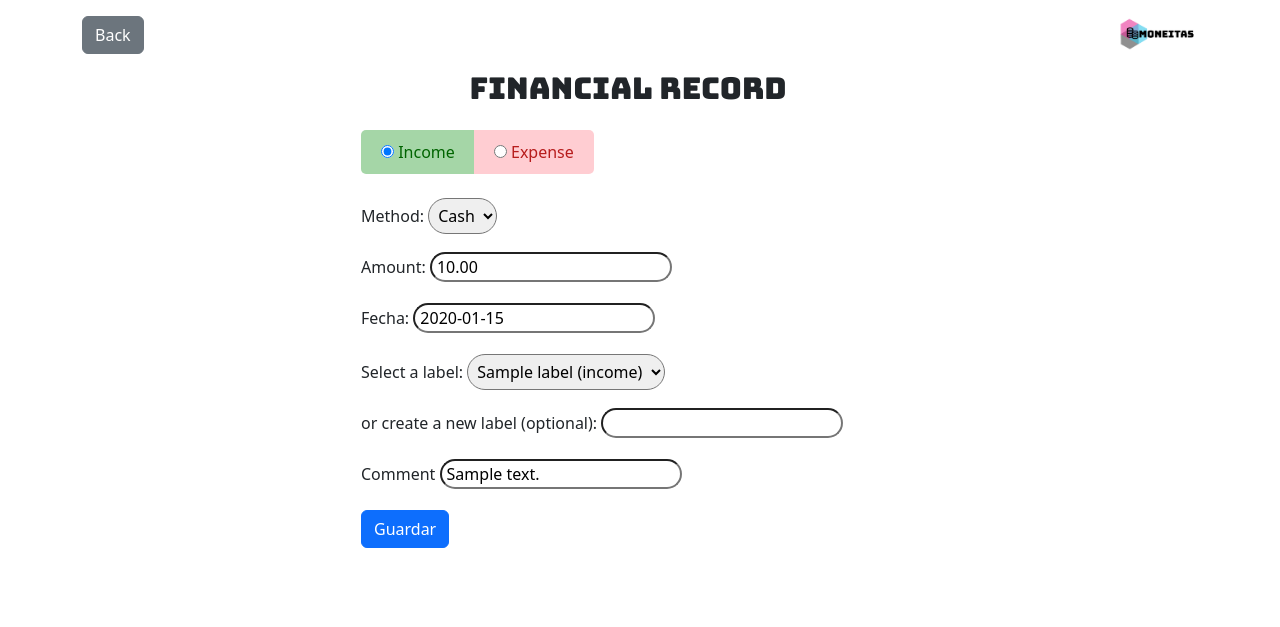
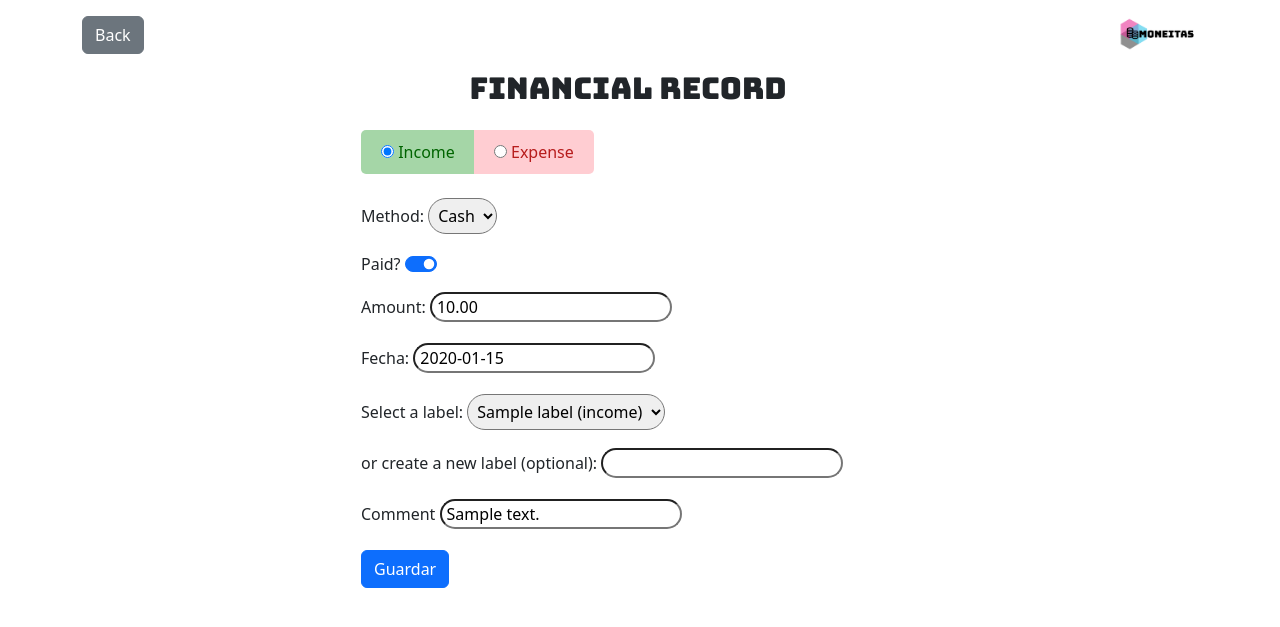
Before and after one commit to mdlunag/django-projects, a Django app: page /es/moneitas/create_record/1/ in a window 1280 px wide. Shown: the top 627 px of the page. Run offline with Django 3.2, Linux system fonts and the light colour scheme; a user stored in the database is signed in; tables that the repository leaves empty hold one stand-in row (values such as "Sample post"); data that the repository does not hold is empty; some libraries are stand-ins or nearby versions.

Commit message:
[IMP] moneitas: add income_paid field in views

```diff
--- a/moneitas/forms.py
+++ b/moneitas/forms.py
@@ -27,6 +27,7 @@ class FinancialRecordForm(forms.ModelForm):
         label="O crea una nueva etiqueta (opcional)"
     )
 
+    income_paid = forms.BooleanField(required=False,initial=False,widget=forms.CheckboxInput(attrs={'class': "form-check-input ms-1"}))
 
     date = forms.DateField()
 
--- a/moneitas/templates/moneitas/create_financial_record.html
+++ b/moneitas/templates/moneitas/create_financial_record.html
@@ -31,10 +31,12 @@
         {{ form.method }}
     </p>
 
-    {% comment %} <p name="paid" {% if form.type.value == 'income'%} style="display:none" {% endif %} >
-        <label for="{{ form.income_paid.id_for_label }}">{% translate "Paid?" %}</label>
+    <p name="paid" class="form-switch ps-0" {% if form.type.value == 'income'%} style="display:block" {%else%} style="display:none" {% endif %} >
+        <label for="{{ form.income_paid.id_for_label }}" class="form-check-label">
+            {% translate "Paid?" %}
+        </label>
         {{ form.income_paid }}
-    </p> {% endcomment %}
+    </p>
 
     <p>
         <label for="{{ form.amount.id_for_label }}">{% translate "Amount:" %}</label>
@@ -109,12 +111,13 @@ $(document).ready(function() {
      // Detecta clic en botón de Ingreso
     $('#type-income').click(function() {
         console.log('b');
-        $("p[name='paid']").style.display = 'block';
+        $("p[name='paid']").show();
         cargarEtiquetasDisponibles('income', labelPlaceholder);
     });
 
     // Detecta clic en botón de Gasto
     $('#type-expense').click(function() {
+        $("p[name='paid']").hide();
         cargarEtiquetasDisponibles('expense', labelPlaceholder);
     });
 
--- a/moneitas/views.py
+++ b/moneitas/views.py
@@ -240,6 +240,7 @@ def create_financial_record(request, edit=None):
         form = FinancialRecordForm(initial={
             'type': 'income' if record_edit.type == 'income' else 'expense',
             'method': record_edit.method,
+            'income_paid': record_edit.income_paid,
             'amount': record_edit.amount,
             'date': record_edit.date,
             'label_existente': record_edit.label or '',
@@ -347,7 +348,7 @@ def overview_dashboard(request):
         'balance': balance,
         'selected_month': selected_month,
         'month_choices': month_choices,
-        'financial_records': financial_records.order_by('-date'),
+        'financial_records': financial_records.order_by('-date', '-type', 'amount'),
         'filter_form': filter_form,
         'dashboard_disabled': True,
     })
```
Also changed, not shown: moneitas/templates/moneitas/dashboard.html (+27 -10 lines), static/moneitas/js/dashboard.js (+8 -4 lines), moneitas/locale/es_ES/LC_MESSAGES/django.po, 1 other file.
